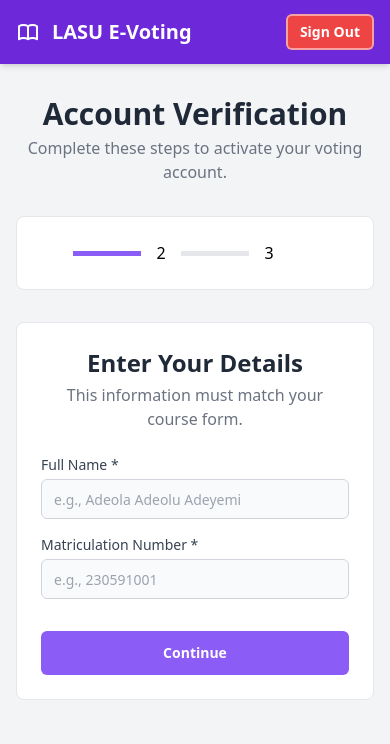
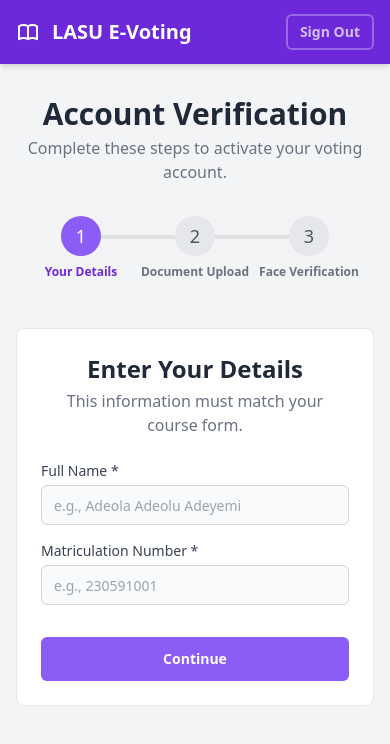
Before and after one commit to nonsodev/nacos_e_voting, a Next.js app in the folder frontend/: page /student/verification in a window 390 px wide. Shown: the top 744 px of the page. Built offline with nearby package versions, Linux system fonts and the light colour scheme; no server answers.

Commit message:
refactor(verification): improve stepper UI and clean up code
- Replace old stepper implementation with a more modern and responsive design
- Remove commented out code and unnecessary whitespace
- Update sign out button styling for better visual consistency

```diff
--- a/frontend/app/student/verification/page.tsx
+++ b/frontend/app/student/verification/page.tsx
@@ -37,7 +37,6 @@ export default function VerificationPage() {
       router.push("/student/dashboard");
     }, 2000);
   };
-
 
   const steps = [
     { key: "matric", label: "Your Details" },
@@ -173,9 +172,7 @@ export default function VerificationPage() {
       <header className="sticky top-0 bg-primary-dark shadow-md">
         <div className="max-w-7xl mx-auto px-4 sm:px-6 lg:px-8">
           <div className="flex justify-between items-center h-16">
-            {/* 1. Branded Title */}
             <div className="flex items-center space-x-3">
-              {/* A simple book icon, now in white */}
               <svg
                 xmlns="http://www.w3.org/2000/svg"
                 className="h-6 w-6 text-white"
@@ -192,13 +189,11 @@ export default function VerificationPage() {
               </svg>
               <h1 className="text-xl font-bold text-white">LASU E-Voting</h1>
             </div>
-
-            {/* 2. Styled Sign Out Button for Dark Background */}
             <Button
               onClick={() => signOut({ callbackUrl: "/" })}
-              variant="danger"
-              className="text-white border-2 border-white/50 hover:bg-white/20 hover:border-white"
+              variant="ghost"
               size="sm"
+              className="text-white/70 border-2 border-white/30 transition-all hover:bg-danger hover:text-white hover:border-danger"
             >
               Sign Out
             </Button>
@@ -216,33 +211,38 @@ export default function VerificationPage() {
           </p>
         </div>
 
-        <div className="mb-8 p-4 bg-white border border-neutral-200 rounded-lg">
-          <ol className="flex items-center w-full">
+        {/* --- THIS IS THE NEW, IMPROVED STEPPER UI --- */}
+        <div className="w-full mb-12 px-2">
+          <div className="flex">
             {steps.map((step, index) => (
-              <li
-                key={step.key}
-                className={`flex w-full items-center ${
-                  index < steps.length - 1
-                    ? "after:content-[''] after:w-full after:h-1 after:border-b after:border-4 after:inline-block"
-                    : ""
-                } ${
+              <div key={step.key} className="w-1/3">
+                <div
+                  className={`relative mb-2 ${
                     index <= currentStepIndex
-                    ? "after:border-primary"
-                    : "after:border-neutral-200"
+                      ? "text-primary-dark"
+                      : "text-neutral-500"
                   }`}
                 >
+                  {/* The connector line. It doesn't show for the first item. */}
+                  {index > 0 && (
                     <div
-                  className="flex items-center justify-center w-10 h-10 rounded-full lg:h-12 lg:w-12 shrink-0"
+                      className="absolute w-full top-1/2 -mt-px h-1"
                       style={{
+                        left: "-50%",
                         backgroundColor:
                           index <= currentStepIndex
-                        ? "var(--color-primary)"
-                        : "var(--color-neutral-200)",
-                    color:
+                            ? "#8B5CF6" /* Purple */
+                            : "#e0e0e0" /* Gray */,
+                      }}
+                    />
+                  )}
+
+                  <div
+                    className={`w-10 h-10 mx-auto rounded-full text-lg flex items-center justify-center relative z-10 ${
                       index <= currentStepIndex
-                        ? "white"
-                        : "var(--color-neutral-600)",
-                  }}
+                        ? "bg-primary text-white"
+                        : "bg-neutral-200 text-neutral-600"
+                    }`}
                   >
                     {index < currentStepIndex ? (
                       <svg
@@ -262,9 +262,19 @@ export default function VerificationPage() {
                       <span>{index + 1}</span>
                     )}
                   </div>
-              </li>
+                </div>
+                <div
+                  className={`text-center text-xs md:text-sm font-semibold ${
+                    index <= currentStepIndex
+                      ? "text-primary-dark"
+                      : "text-neutral-500"
+                  }`}
+                >
+                  {step.label}
+                </div>
+              </div>
             ))}
-          </ol>
+          </div>
         </div>
 
         <div className="bg-white border border-neutral-200 rounded-lg p-6 md:p-8">
```
Lines whose indentation alone changed are shown as unchanged.
